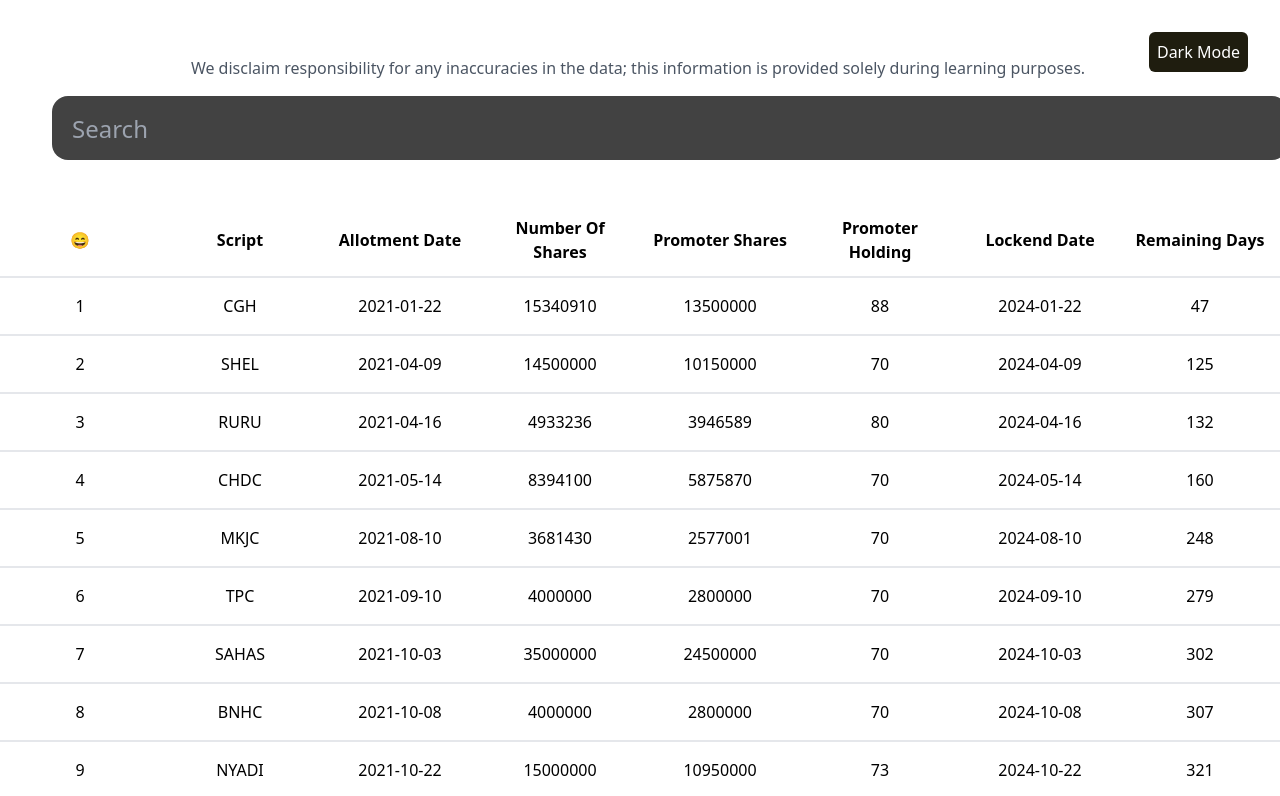
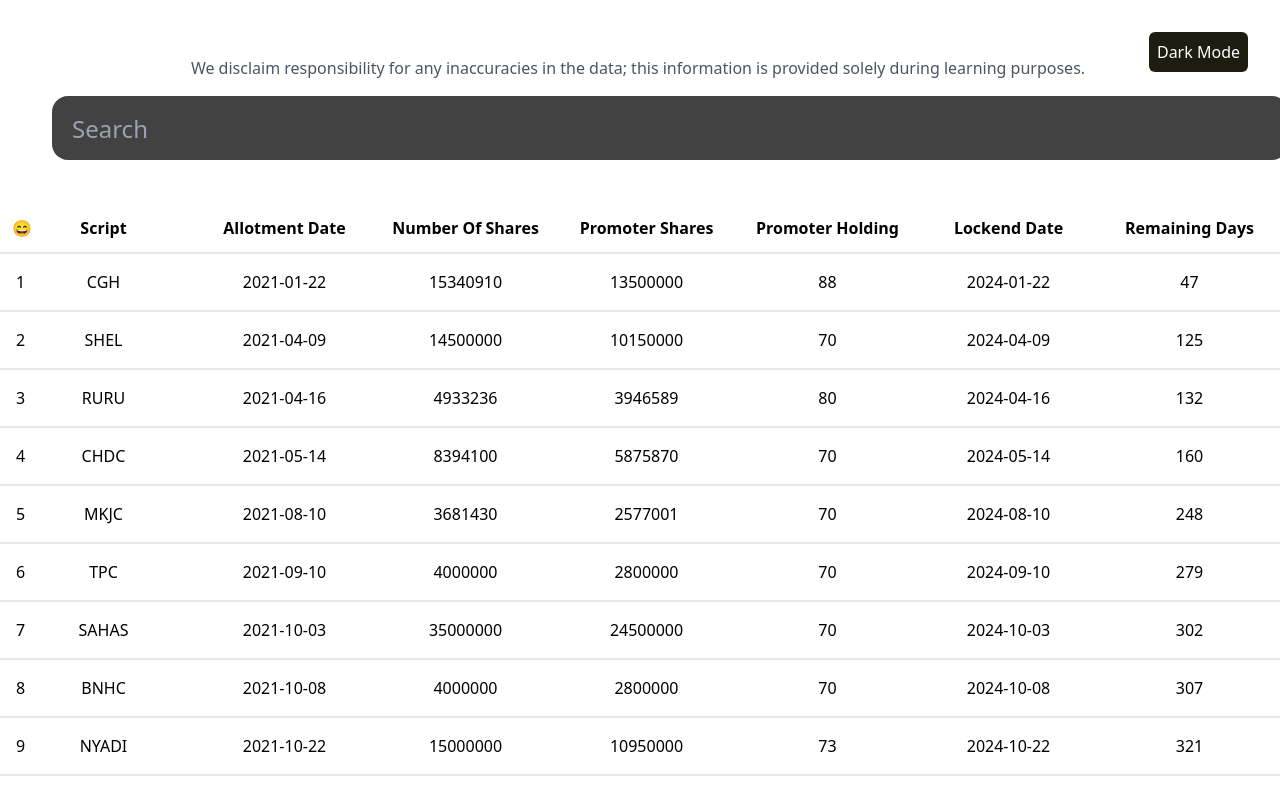
Before and after one commit to nabinkdl/PromoterLockEnd, a React (Vite) app: page / in a window 1280 px wide. Shown: the top 796 px of the page. Built offline with nearby package versions, Linux system fonts and the light colour scheme; no server answers.

Commit message:
update Contributors.jsx and Table.jsx

```diff
--- a/src/Table.jsx
+++ b/src/Table.jsx
@@ -78,7 +78,7 @@ return (
       <table className="divide-dashed table-fixed w-full sm:text-base">
         <thead>
           <tr>
-            <th className='p-0'>😄</th>
+            <th className='w-2 pl-3'>😄</th>
             <th className='text-xs lg:text-base'>Script</th>
             <th className='p-3 text-xs lg:text-base'>Allotment Date</th>
             <th className='p-3 hidden lg:table-cell'>Number Of Shares</th>
```
